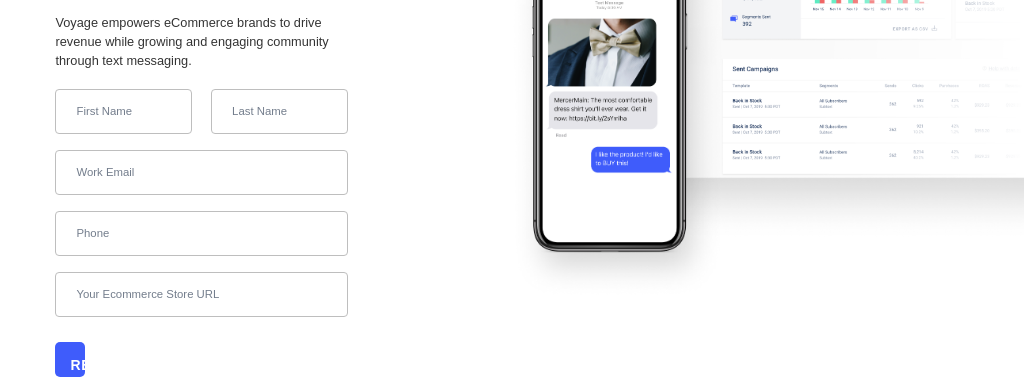
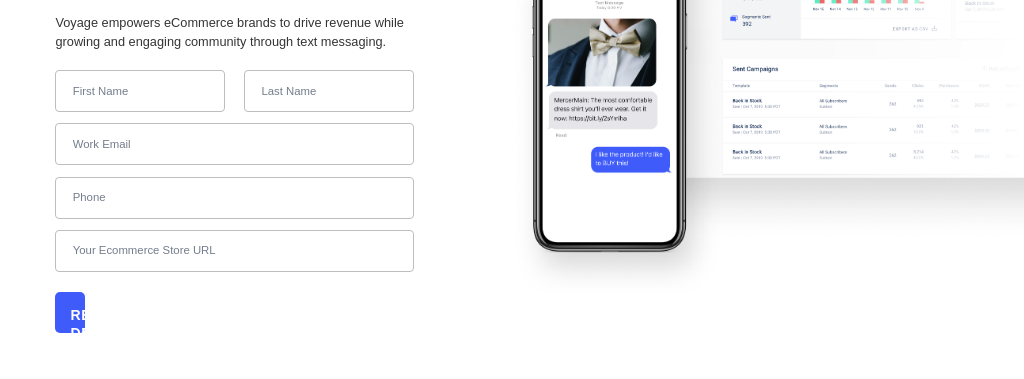
Before and after one commit to prernatripathyHT/Voyage-Landing-Page, a Next.js app: page /marketing in a window 1024 px wide. Shown: the part 296-675 px from the top of the page. Built offline with nearby package versions, Linux system fonts and the light colour scheme; a web font is replaced by a local one.

Commit message:
voyage edits 6 - iPad

```diff
--- a/components/css/marketingPageHeroBanner.module.css
+++ b/components/css/marketingPageHeroBanner.module.css
@@ -142,7 +142,17 @@
   }
 }
 
-@media screen and (max-width: 768px) {
+@media screen and (min-width: 769px ) and (max-width: 1024px){
+  .leftBlock {
+    width: 100%;
+    /* max-width:36.018vw; */
+    max-width: 35vw;
+    padding-top: 2vw;
+    padding-bottom: 6.25vw;
+  }
+}
+
+@media screen and (max-width: 768px)  {
   .leftBlock {
     width: 100%;
     max-width: 90.18vw;
--- a/styles/globals.css
+++ b/styles/globals.css
@@ -86,6 +86,8 @@
     overflow-x: hidden;
   }
 }
+
+
 
 .container {
   width: 100%;
@@ -229,9 +231,9 @@
     text-align: left;
     box-shadow: none;
     outline: none;
-    padding: 14px 20px 14px 20px;
+    padding: 0.9722vw 1.3888vw;
     box-sizing: border-box;
-    margin-bottom: 16px;
+    margin-bottom: 1.1111vw;
   }
   /* form.registration_m input:focus + .error-response{
    display: none!important;
@@ -298,6 +300,17 @@
     background-color: #fff;
     border: 1px solid #3f5cfb;
     color: #3f5cfb;
+  }
+}
+
+@media screen and (min-width: 769px ) and (max-width: 1024px){
+  form.registration_m input {
+
+    padding: 1.22vw 1.5888vw;
+
+  }
+  form.registration_m button[type="submit"] {
+    height: 4vw;
   }
 }
 
```
